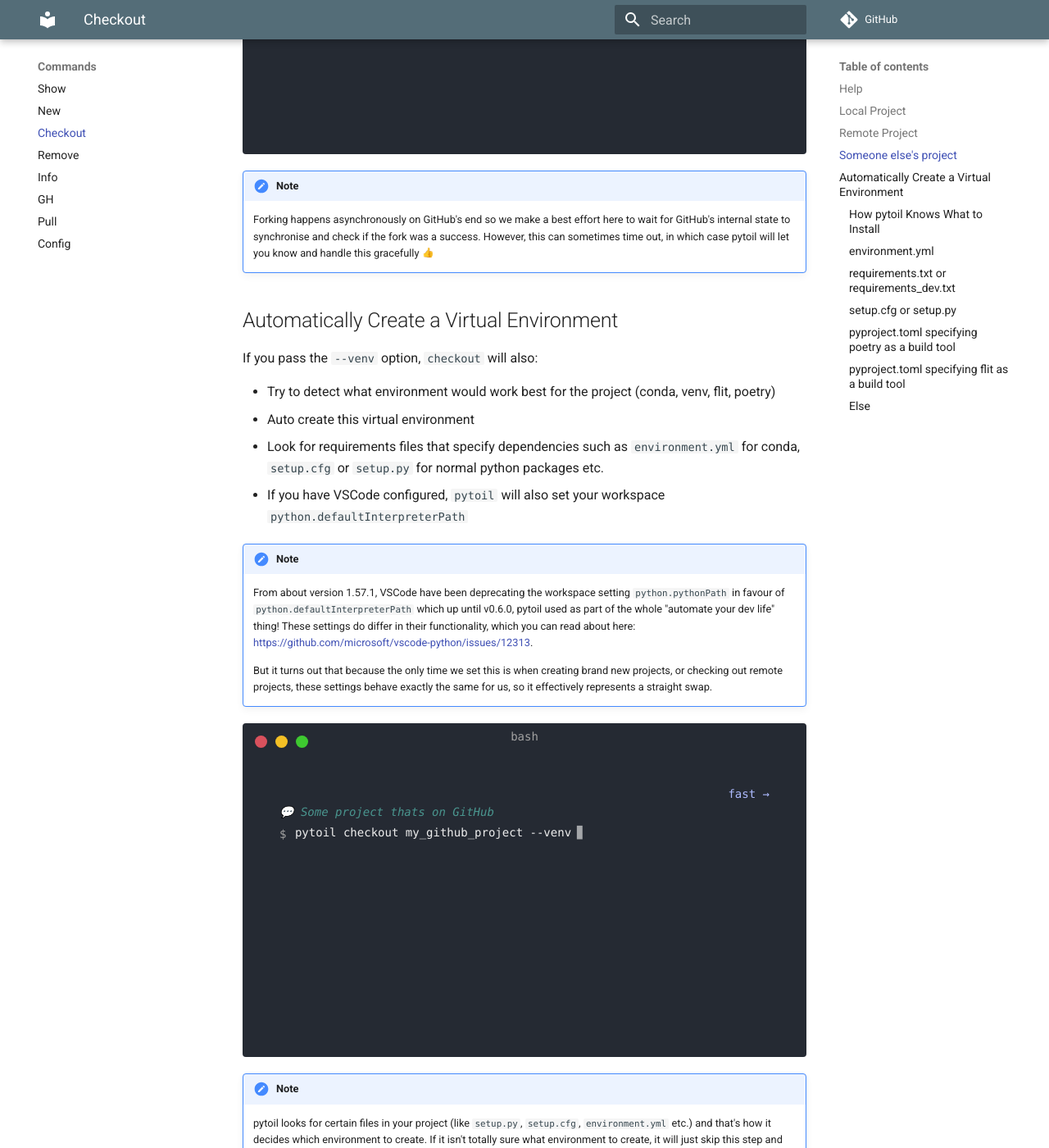
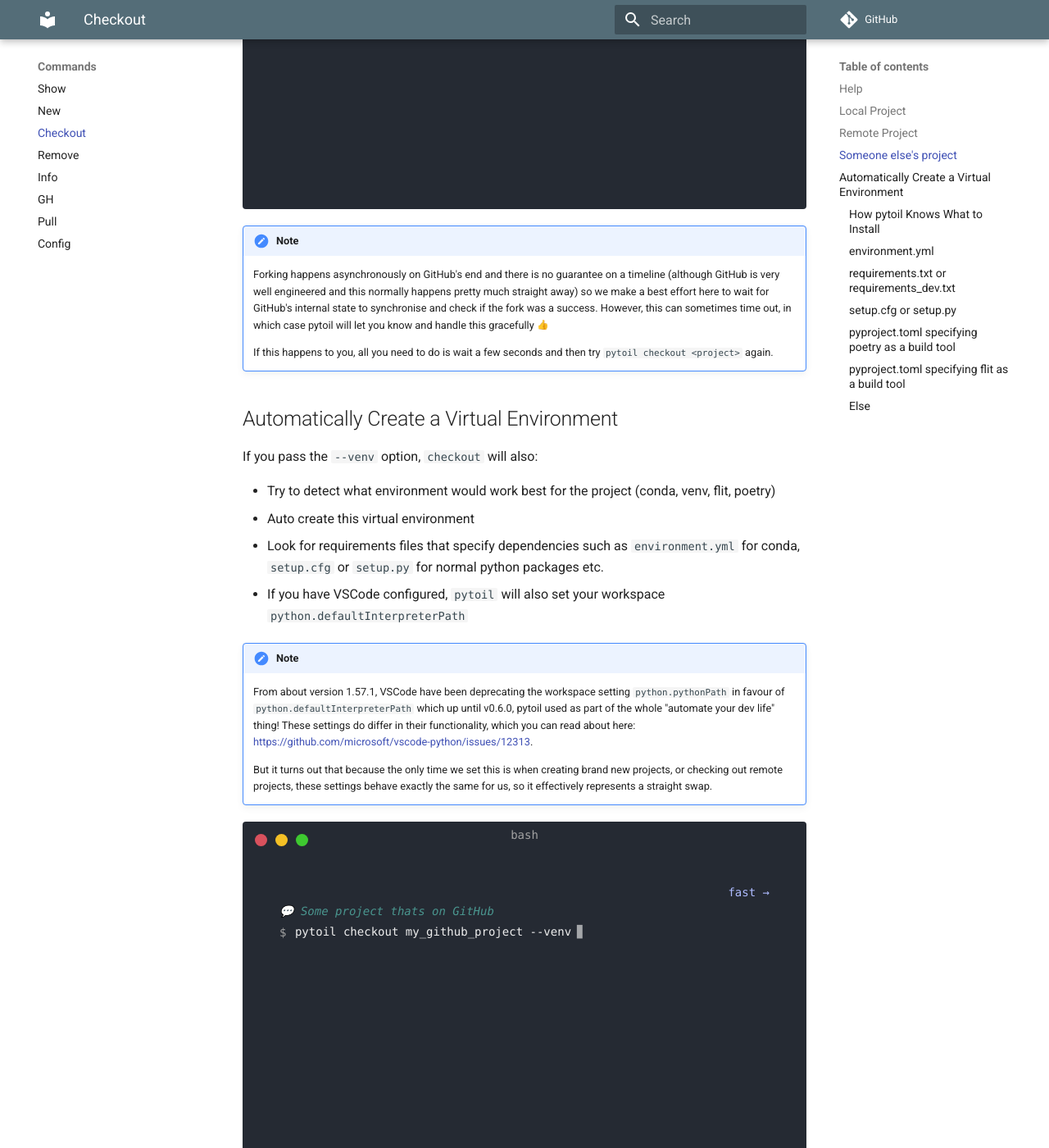
Before and after one commit to FollowTheProcess/pytoil, an MkDocs documentation site: the page built from docs/commands/checkout.md, in a window 1280 px wide and 1400 px high, scrolled down 3873 px. Shown: the whole window at 82% size. Built offline with MkDocs 1.6.1 and Material for MkDocs 9.7.7, drawn with Linux system fonts in a browser that asks for light colours; emoji names are drawn with the system emoji font; some web fonts are replaced; comment, search, counter and statistics services are not loaded; some of the changed text lies outside the part shown.

Commit message:
Update checkout help message to reflect new fork behaviour

````diff
--- a/docs/commands/checkout.md
+++ b/docs/commands/checkout.md
@@ -29,9 +29,11 @@
 
   If you pass the shorthand to someone elses repo e.g. 'someoneelse/repo'
   pytoil will detect this and automatically create a fork of this repo for
-  you. Forking happens asynchronously so we can't clone your fork straight
-  away. Give it a few seconds then a 'pytoil checkout repo' will bring it
-  down as normal.
+  you. Forking happens asynchronously so we give it a few seconds, then
+  check whether or not your fork exists yet. If it does, all is well and we
+  can clone it for you automatically. If not, (which is totally normal),
+  we'll let you know. In which case just give it a few seconds then a
+  'pytoil checkout repo' will bring it down as normal.
 
   You can also ask pytoil to automatically create a virtual environment on
   checkout with the '--venv/-v' flag. This only happens for projects pulled
@@ -61,8 +63,6 @@
 Options:
   -v, --venv  Attempt to auto-create a virtual environment.
   --help      Show this message and exit.
-
-
 ```
 
 </div>
@@ -86,7 +86,7 @@
 
 ## Remote Project
 
-If pytoil can't find your project locally, `checkout` will:
+If pytoil can't find your project locally, but it is on your GitHub `checkout` will:
 
 * Clone it to your projects directory
 * Open it for you (if you configure VSCode in [config])
@@ -140,7 +140,9 @@
 
 !!! note
 
-    Forking happens asynchronously on GitHub's end so we make a best effort here to wait for GitHub's internal state to synchronise and check if the fork was a success. However, this can sometimes time out, in which case pytoil will let you know and handle this gracefully :thumbsup:
+    Forking happens asynchronously on GitHub's end and there is no guarantee on a timeline (although GitHub is very well engineered and this normally happens pretty much straight away) so we make a best effort here to wait for GitHub's internal state to synchronise and check if the fork was a success. However, this can sometimes time out, in which case pytoil will let you know and handle this gracefully :thumbsup:
+
+    If this happens to you, all you need to do is wait a few seconds and then try `pytoil checkout <project>` again.
 
 ## Automatically Create a Virtual Environment
 
@@ -176,7 +178,9 @@
 
 !!! note
 
-    pytoil looks for certain files in your project (like `setup.py`, `setup.cfg`, `environment.yml` etc.) and that's how it decides which environment to create. If it isn't totally sure what environment to create, it will just skip this step and let you know!
+    pytoil looks for certain files in your project (like `setup.py`, `setup.cfg`, `pyproject.toml`, `environment.yml` etc.) and that's how it decides which environment to create. If it isn't totally sure what environment to create, it will just skip this step and let you know!
+
+    I've personally tested this on every type of environment pytoil supports and it works really well!
 
 ### How pytoil Knows What to Install
 
@@ -190,15 +194,15 @@
 
 ### `requirements.txt` or `requirements_dev.txt`
 
-Python project, delegate to pip using `pip install -r requirements`
+Python script or non-package project e.g. django web app, delegate to pip using `pip install -r <file>`
 
-Prefers dev if present as it will have everything needed to work on the project, falls back to `requirements.txt` if not.
+Prefers `requirements_dev.txt` if present as it will have everything needed to work on the project, falls back to `requirements.txt` if not.
 
 ### `setup.cfg` or `setup.py`
 
 Python package, again delegate to pip using `pip install -e .[dev]`
 
-Defaults to using the [dev] target for convention, if this isn't present it falls back to `pip install -e .`
+Defaults to using the [dev] target for convention and to ensure the entire dev environment is set up, if this isn't present pip automatically falls back to `pip install -e .`
 
 ### `pyproject.toml` specifying poetry as a build tool
 
````
Also changed, not shown: 2 other files.
